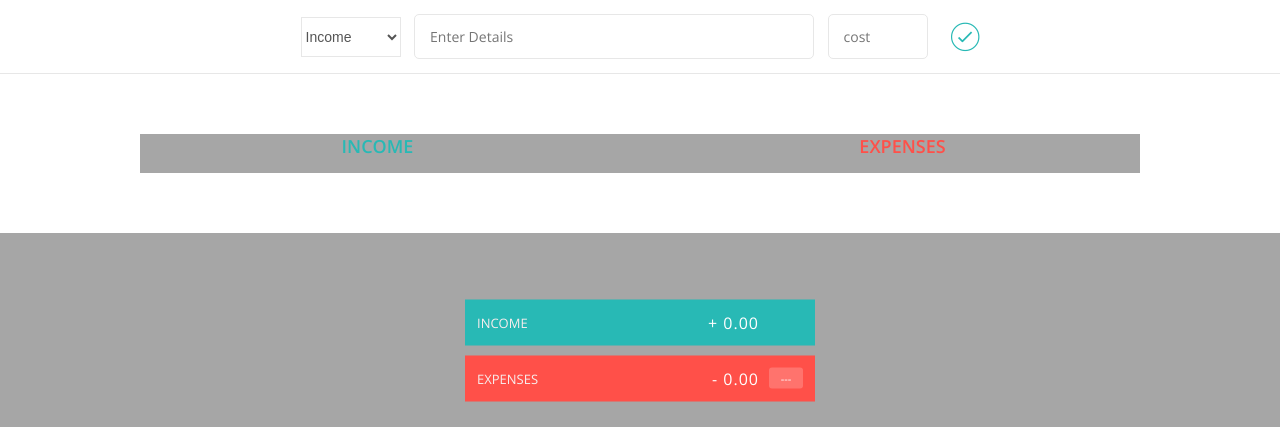
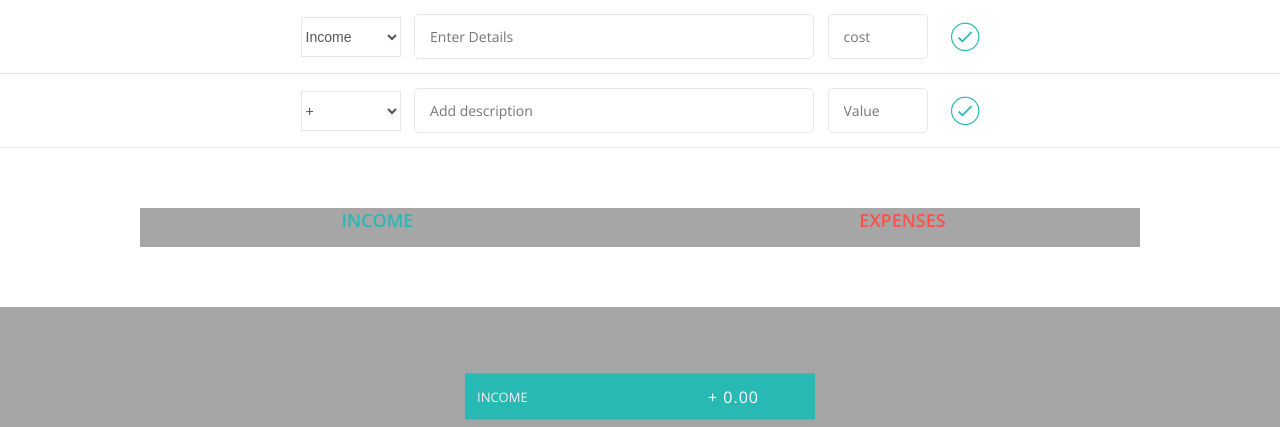
Before and after one commit to Piyush-Awchar/Expenses-final, a plain HTML site: page index.html in a window 1280 px wide. Shown: the top 427 px of the page. Drawn offline with nearby package versions, Linux system fonts and the light colour scheme.

Commit message:
Update index.html

```diff
--- a/index.html
+++ b/index.html
@@ -28,6 +28,18 @@
                     </select>
                     <input type="text" class="add__description" placeholder="Enter Details">
                     <input type="number" class="add__value" placeholder="cost">
+                    <button class="add__btn"><i class="ion-ios-checkmark-outline"></i></button>
+                </div>
+            </div>
+            <div class="bottom">
+            <div class="add">
+                <div class="add__container">
+                    <select class="add__type">
+                        <option value="inc" selected>+</option>
+                        <option value="exp">-</option>
+                    </select>
+                    <input type="text" class="add__description" placeholder="Add description">
+                    <input type="number" class="add__value" placeholder="Value">
                     <button class="add__btn"><i class="ion-ios-checkmark-outline"></i></button>
                 </div>
             </div>
```
